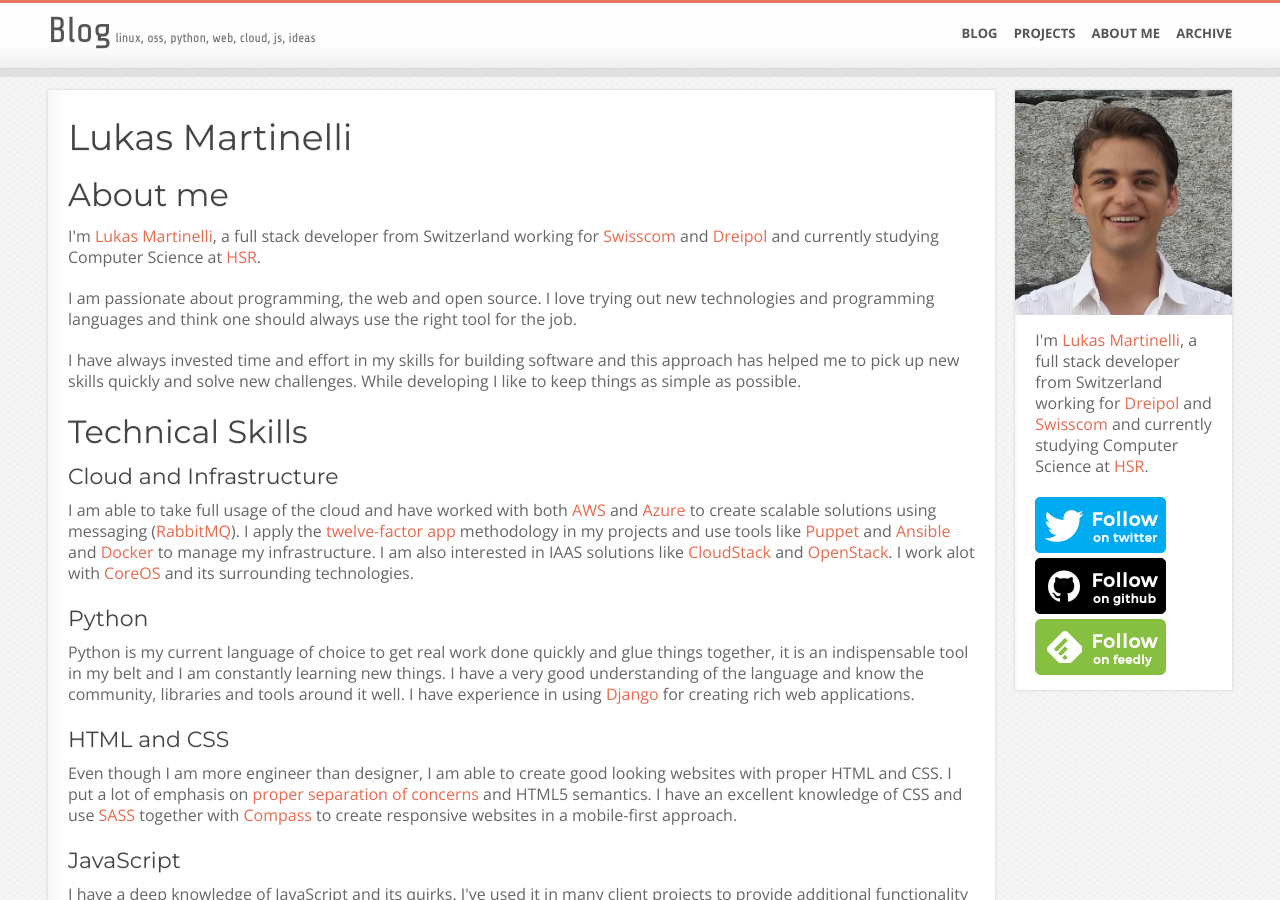
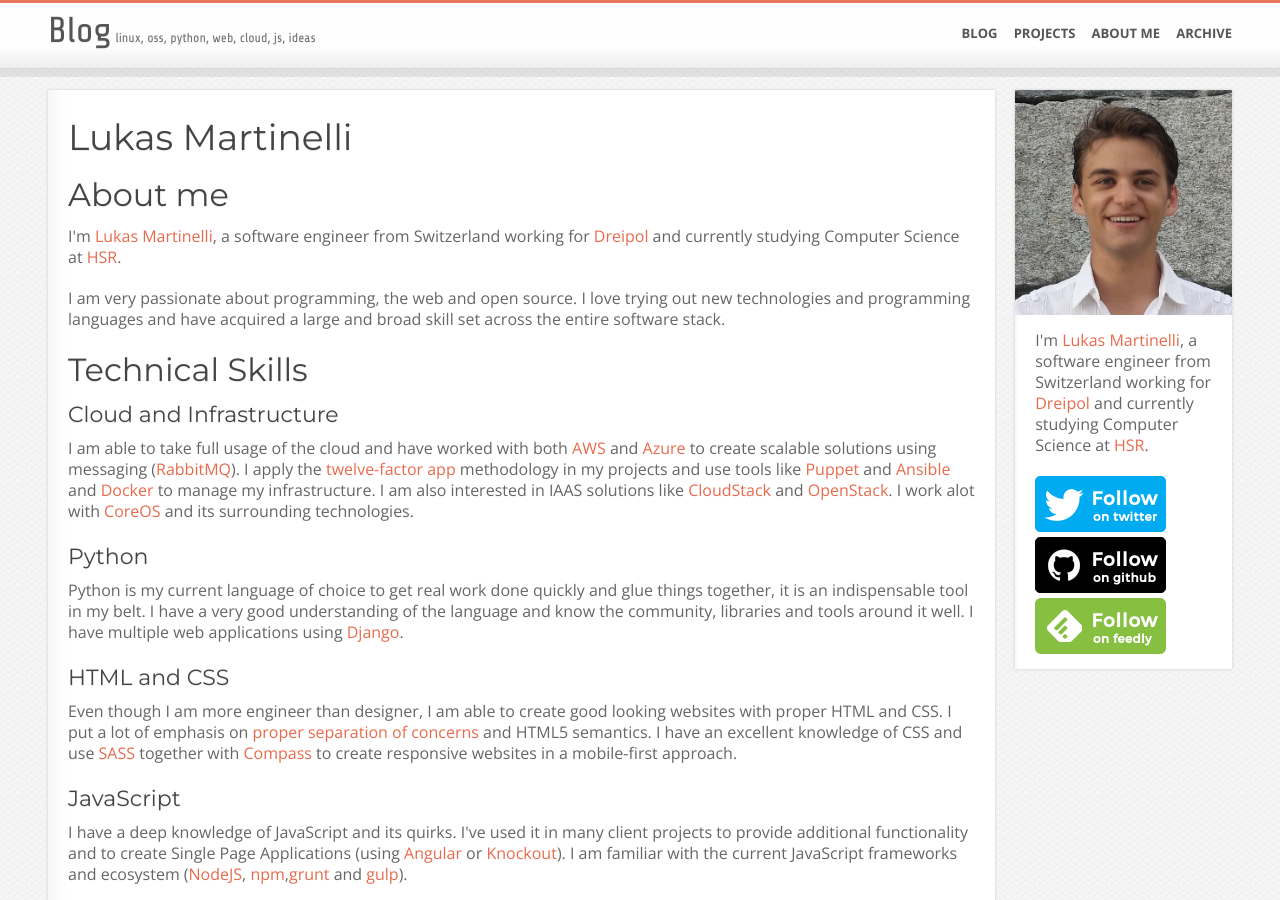
Before and after one commit to lukasmartinelli/lukasmartinelli.github.io, a Jekyll site: the page built from cv.html, in a window 1280 px wide and 900 px high. Built offline with Jekyll 4.4.1, drawn with Linux system fonts in a browser that asks for light colours; Markdown is read by kramdown in place of the engine named in the settings.

Commit message:
Refine bio

```diff
--- a/_includes/bio.html
+++ b/_includes/bio.html
@@ -2,8 +2,8 @@
   <div class="avatar"><img src="/img/lukasmartinelli.jpg "></img></div>
   <div class="description">
       <p>
-      I'm <a href="/cv.html">Lukas Martinelli</a>, a full stack developer from Switzerland working for
-      <a href="http://dreipol.ch/">Dreipol</a> and <a href="http://swisscom.ch/">Swisscom</a>
+      I'm <a href="/cv.html">Lukas Martinelli</a>, a software engineer from Switzerland working for
+      <a href="http://dreipol.ch/">Dreipol</a>
       and currently studying Computer Science at <a href="https://www.hsr.ch/">HSR</a>.
       </p>
       <a href='https://twitter.com/lukmartinelli' target='blank'><img id='twitterFollow' src='/img/twitter-follow.png' width='131' height='56'></a>
--- a/cv.html
+++ b/cv.html
@@ -10,20 +10,14 @@
     <div class="content">
         <h2>About me</h2>
         <p>
-        I'm <a href="/cv.html">Lukas Martinelli</a>, a full stack developer from Switzerland working for
-        <a href="http://swisscom.ch/">Swisscom</a> and <a href="http://dreipol.ch/">Dreipol</a>
+        I'm <a href="/cv.html">Lukas Martinelli</a>, a software engineer from Switzerland working for
+        <a href="http://dreipol.ch/">Dreipol</a>
         and currently studying Computer Science at <a href="https://www.hsr.ch/">HSR</a>.
         </p>
         <p>
-        I am passionate about programming, the web and open source.
+        I am very passionate about programming, the web and open source.
         I love trying out new technologies and programming languages and
-        think one should always use the right tool for the job.
-        </p>
-        <p>
-        I have always invested time and effort in my skills for building software
-        and this approach has helped me to pick up new skills quickly
-        and solve new challenges. While developing I like to keep things
-        as simple as possible.
+        have acquired a large and broad skill set across the entire software stack.
         </p>
 
         <h2>Technical Skills</h2>
@@ -42,10 +36,9 @@
 
         <h3>Python</h3>
         <p>
-        Python is my current language of choice to get real work done quickly and glue things together, it is an indispensable
-        tool in my belt and I am constantly learning new things.
+        Python is my current language of choice to get real work done quickly and glue things together, it is an indispensable tool in my belt.
         I have a very good understanding of the language and know the community, libraries and tools around it well.
-        I have experience in using <a href="https://www.djangoproject.com/">Django</a> for creating rich web applications.
+        I have multiple web applications using <a href="https://www.djangoproject.com/">Django</a>.
         </p>
 
         <h3>HTML and CSS</h3>
```
